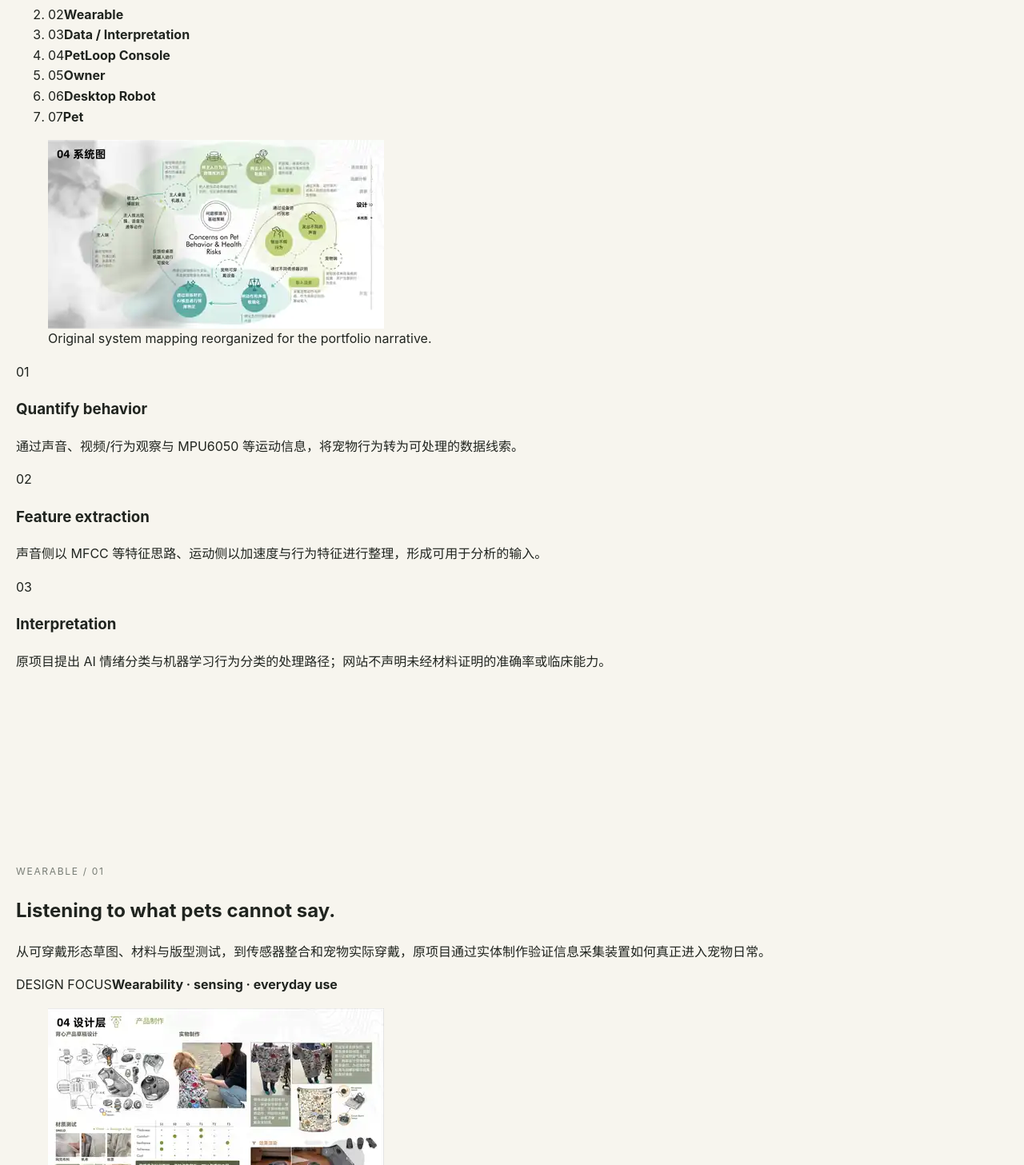
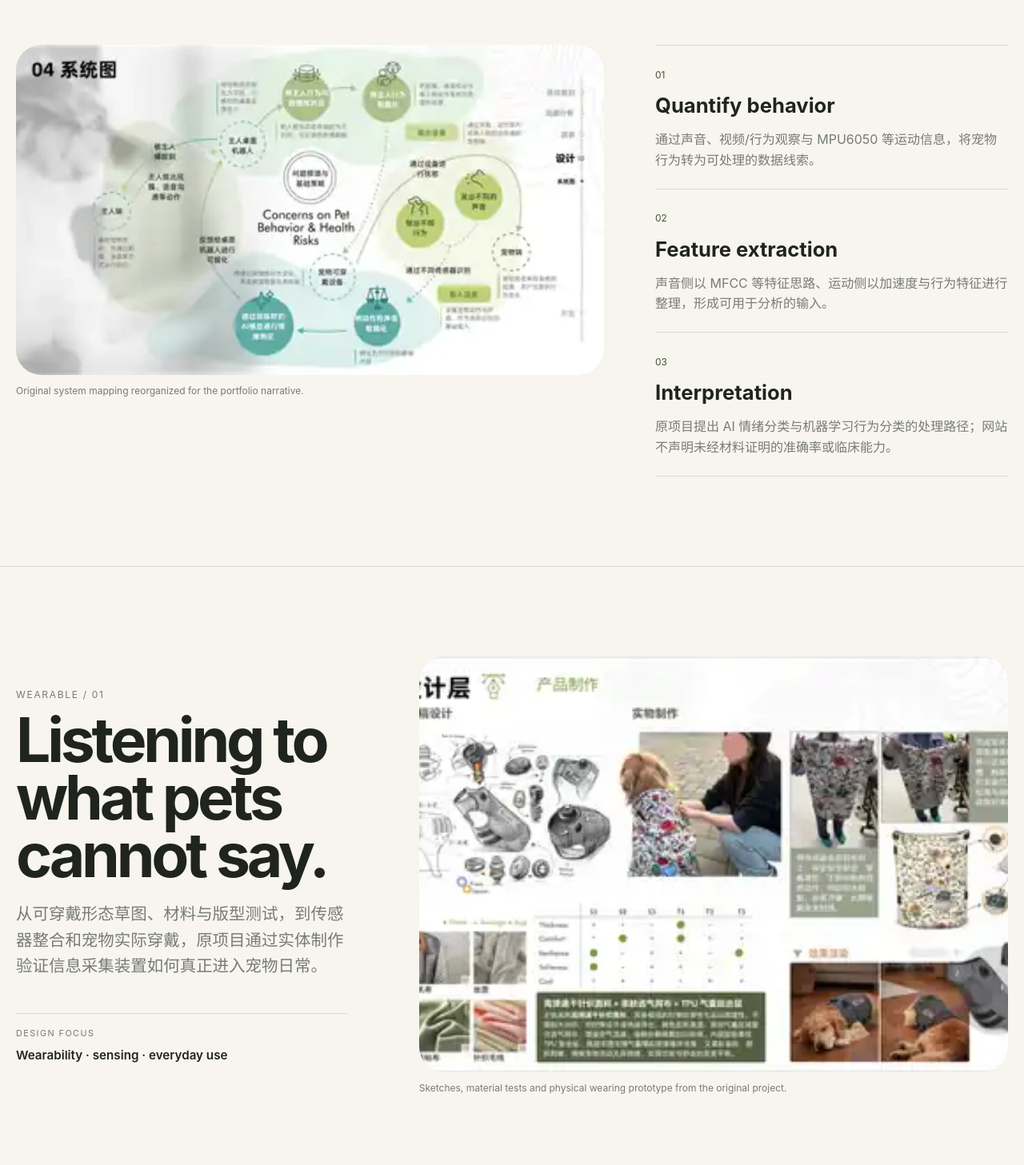
Before and after one commit to chloemmmmm/PetLoop-Design-Portfolio, a React (Vite) app: page / in a window 1280 px wide. Shown: the part 4073-5530 px from the top of the page at 80% size. Built offline with nearby package versions, Linux system fonts and the light colour scheme.

Commit message:
style: complete PetLoop case study layouts

```diff
--- a/src/styles/case-study.css
+++ b/src/styles/case-study.css
@@ -39,15 +39,77 @@
 .persona-card h3 { margin: 0; font-size: var(--display-md); }
 .persona-card > p { max-width: 62ch; margin: 0; align-self: end; }
 .persona-card .eyebrow { color: var(--forest); }
+
+.system-loop { background: var(--ivory); }
+.system-loop__heading { grid-column: 1 / span 7; }
+.system-loop__heading h2, .product-story h2, .product-pivot h2, .prototype h2, .reflection h2 { margin: .5rem 0 1rem; font-size: clamp(2.7rem, 6vw, 6.2rem); line-height: .94; letter-spacing: -.055em; }
+.system-loop__lede { grid-column: 9 / -1; align-self: end; color: var(--soft-grey); font-size: var(--body-lg); }
+.loop-track { display: grid; grid-template-columns: repeat(7, minmax(0, 1fr)); padding: 0; margin: 4.5rem 0; list-style: none; border-top: 1px solid var(--line); border-bottom: 1px solid var(--line); }
+.loop-track__item { position: relative; min-height: 145px; padding: 1.1rem .8rem 1.4rem; display: flex; flex-direction: column; justify-content: space-between; gap: 1rem; }
+.loop-track__item + .loop-track__item { border-left: 1px solid var(--line); }
+.loop-track__item:not(:last-child)::after { content: '→'; position: absolute; right: -.52rem; top: 50%; z-index: 1; transform: translateY(-50%); width: 1.05rem; height: 1.05rem; display: grid; place-items: center; border-radius: 50%; background: var(--ivory); color: var(--forest); font-size: .75rem; }
+.loop-track__item span { color: var(--soft-grey); font-size: .7rem; letter-spacing: .12em; }
+.loop-track__item strong { font-size: clamp(.92rem, 1.25vw, 1.15rem); line-height: 1.15; }
+.system-loop__evidence { display: grid; grid-template-columns: minmax(0, 1.25fr) minmax(300px, .75fr); gap: clamp(2rem, 5vw, 5rem); align-items: start; }
+.source-figure { margin: 0; }
+.source-figure img { display: block; width: 100%; height: auto; border-radius: var(--radius-lg); background: var(--sage); }
+.source-figure figcaption { margin-top: .7rem; color: var(--soft-grey); font-size: .75rem; line-height: 1.5; }
+.pipeline { border-top: 1px solid var(--line); }
+.pipeline__item { padding: 1.4rem 0; border-bottom: 1px solid var(--line); }
+.pipeline__item span { color: var(--forest); font-size: .75rem; }
+.pipeline__item h3 { margin: .45rem 0 .55rem; font-size: clamp(1.25rem, 2vw, 1.8rem); }
+.pipeline__item p { margin: 0; color: var(--soft-grey); }
+
+.product-story { border-top: 1px solid var(--line); }
+.product-story__grid { display: grid; grid-template-columns: minmax(300px, .72fr) minmax(0, 1.28fr); gap: clamp(2rem, 7vw, 7rem); align-items: center; }
+.product-story__grid--reverse { grid-template-columns: minmax(0, 1.28fr) minmax(300px, .72fr); }
+.product-story__copy > p:not(.eyebrow) { max-width: 52ch; color: var(--soft-grey); font-size: var(--body-lg); }
+.product-story__media img { min-height: 520px; object-fit: cover; }
+.decision-note { margin-top: 2.6rem; padding-top: 1rem; border-top: 1px solid var(--line); display: grid; gap: .4rem; }
+.decision-note span { color: var(--soft-grey); font-size: .68rem; letter-spacing: .13em; }
+.decision-note strong { font-size: .95rem; font-weight: 600; }
+
+.product-experience { background: var(--charcoal); color: var(--ivory); }
+.product-pivot { max-width: 980px; margin-bottom: 3rem; }
+.product-pivot .eyebrow, .product-pivot > p:last-child { color: color-mix(in srgb, var(--ivory) 62%, transparent); }
+.product-experience__media img { background: var(--white); }
+.product-experience__media figcaption { color: color-mix(in srgb, var(--ivory) 55%, transparent); }
+.product-experience__footer { display: flex; justify-content: space-between; align-items: center; gap: 2rem; margin-top: 2rem; }
+.product-experience__footer p { max-width: 60ch; color: color-mix(in srgb, var(--ivory) 65%, transparent); }
+.product-experience .button--primary { background: var(--sage); border-color: var(--sage); color: var(--charcoal); }
+
+.prototype__heading > div { grid-column: 1 / span 7; }
+.prototype__heading > p { grid-column: 9 / -1; align-self: end; color: var(--soft-grey); font-size: var(--body-lg); }
+.prototype__media-grid { display: grid; grid-template-columns: 1fr 1fr; gap: 1rem; margin-top: 4rem; }
+.prototype__media-grid figure:first-child { transform: translateY(2.5rem); }
+
+.reflection { background: var(--sage); }
+.reflection__grid { display: grid; grid-template-columns: 150px minmax(0, 1fr) 260px; gap: clamp(2rem, 5vw, 5rem); align-items: end; }
+.reflection h2 { max-width: 12ch; }
+.reflection__grid > div:nth-child(2) > p { max-width: 64ch; color: var(--soft-grey); }
+.reflection__cta { display: grid; gap: 1rem; justify-items: start; }
+.reflection__cta span { color: var(--soft-grey); font-size: .68rem; letter-spacing: .13em; }
+
+@media (max-width: 1100px) {
+  .loop-track { grid-template-columns: repeat(4, 1fr); }
+  .loop-track__item:nth-child(5) { border-left: 0; }
+  .loop-track__item:nth-child(n+5) { border-top: 1px solid var(--line); }
+  .product-story__grid, .product-story__grid--reverse { grid-template-columns: 1fr 1.25fr; gap: 3rem; }
+}
 @media (max-width: 900px) {
   .hero__grid { grid-template-columns: 1fr; }
   .hero__media, .hero__media img { min-height: 52vh; }
-  .overview__heading, .overview__summary, .research__heading, .method-tags { grid-column: 1 / -1; }
+  .overview__heading, .overview__summary, .research__heading, .method-tags, .system-loop__heading, .system-loop__lede, .prototype__heading > div, .prototype__heading > p { grid-column: 1 / -1; }
   .problem-grid { grid-template-columns: 1fr; }
   .project-facts { grid-template-columns: 1fr; }
   .project-facts div + div { border-left: 0; border-top: 1px solid var(--line); padding-left: 0; }
   .insight { grid-template-columns: 48px 1fr; }
   .insight p { grid-column: 2; }
+  .system-loop__evidence { grid-template-columns: 1fr; }
+  .product-story__grid, .product-story__grid--reverse { grid-template-columns: 1fr; }
+  .product-story__grid--reverse .product-story__media { order: 2; }
+  .product-story__media img { min-height: 0; }
+  .reflection__grid { grid-template-columns: 1fr; align-items: start; }
 }
 @media (max-width: 767px) {
   .hero { min-height: auto; }
@@ -55,4 +117,11 @@
   .hero h1 { font-size: clamp(3rem, 15vw, 5.3rem); }
   .persona-card { grid-template-columns: 1fr; }
   .insight { gap: 1rem; }
+  .loop-track { grid-template-columns: 1fr; }
+  .loop-track__item { min-height: 88px; flex-direction: row; align-items: center; }
+  .loop-track__item + .loop-track__item, .loop-track__item:nth-child(5) { border-left: 0; border-top: 1px solid var(--line); }
+  .loop-track__item:not(:last-child)::after { content: '↓'; right: 50%; top: auto; bottom: -.52rem; transform: translateX(50%); }
+  .product-experience__footer { flex-direction: column; align-items: flex-start; }
+  .prototype__media-grid { grid-template-columns: 1fr; }
+  .prototype__media-grid figure:first-child { transform: none; }
 }
```
